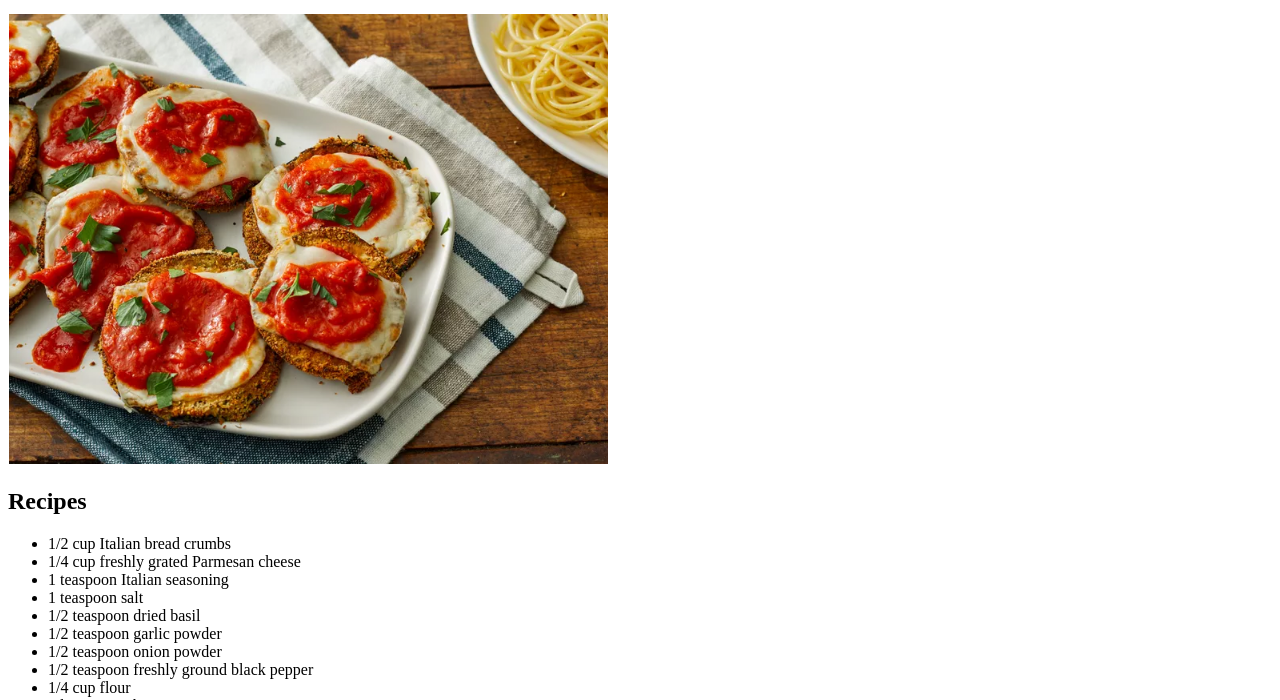
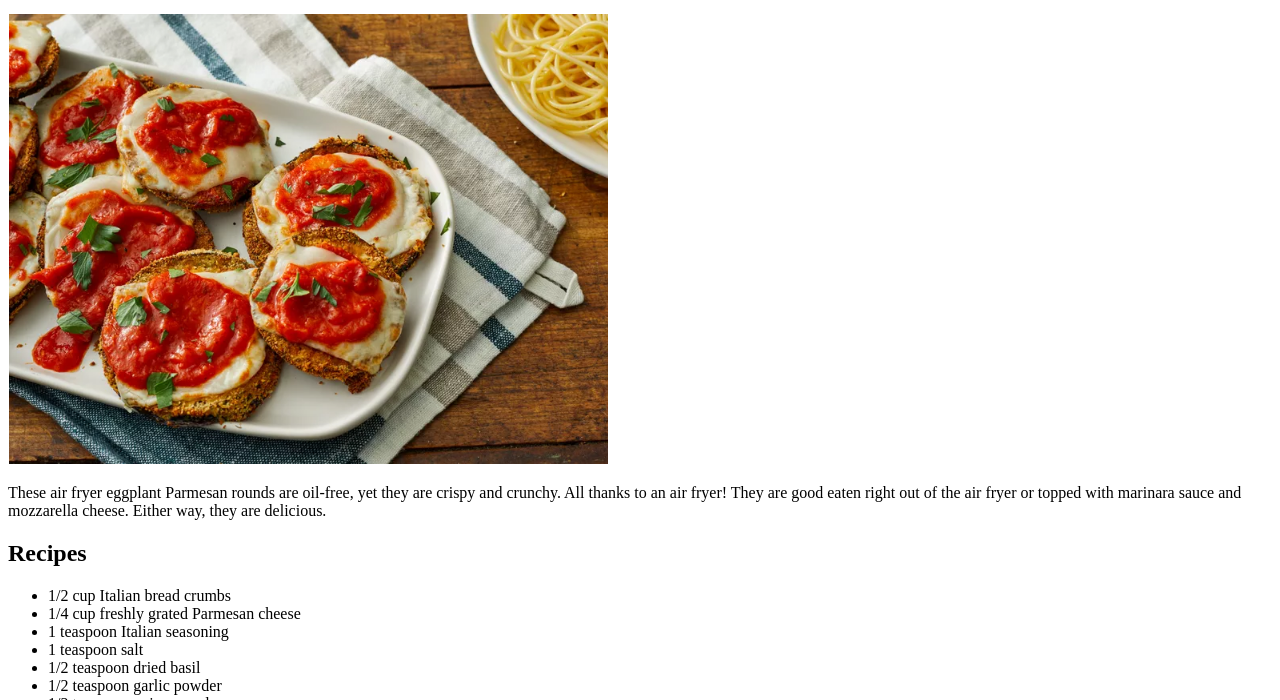
Before and after one commit to afterforever17/odin-recipes, a plain HTML site: page recipes/eggplant-parmesan.html in a window 1280 px wide. Shown: the part 100-800 px from the top of the page. Drawn offline with Linux system fonts and the light colour scheme.

```diff
--- a/recipes/eggplant-parmesan.html
+++ b/recipes/eggplant-parmesan.html
@@ -10,6 +10,10 @@
     <h1>Air Fryer Eggplant Parmesan</h1>
     <p><a href="../index.html">Home</a></p>
     <img src="../images/eggplant-parmesan.png" alt="Air Fryer Eggplant Parmesan" width="600" height="450">
+
+    <p>These air fryer eggplant Parmesan rounds are oil-free, yet they are crispy and crunchy. All thanks to an air
+        fryer! They are good eaten right out of the air fryer or topped with marinara sauce and mozzarella cheese.
+        Either way, they are delicious.</p>
 
     <h2>Recipes</h2>
 
```
Also changed, not shown: recipes/tomato-slices.html (+2 -0 lines), recipes/zucchini.html (+2 -0 lines).
